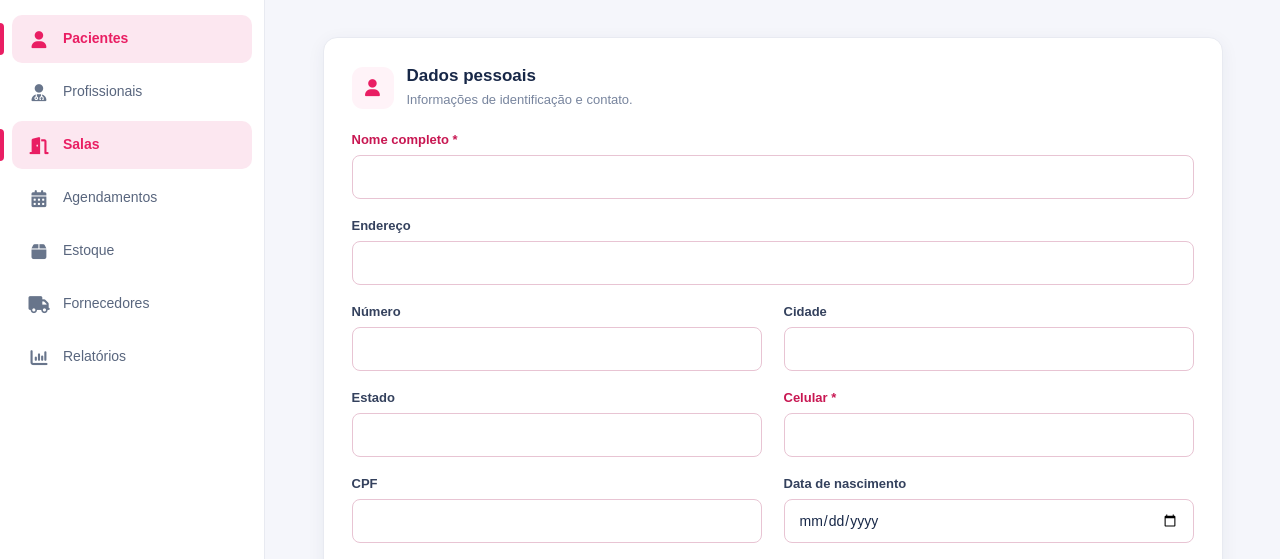
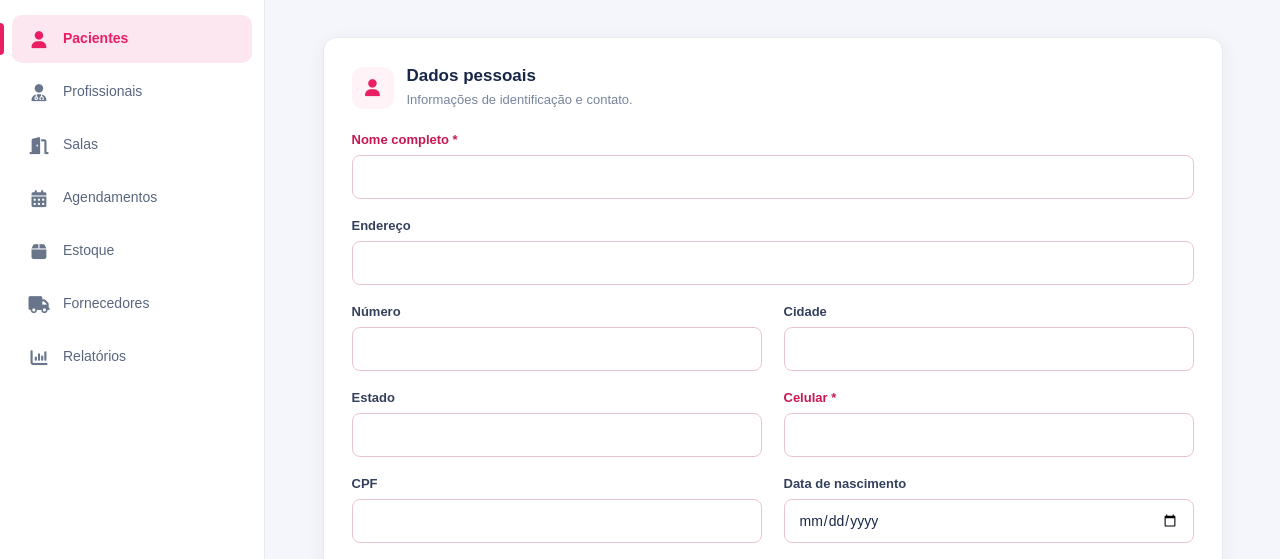
Before and after one commit to PI-ADS-2026/Projeto-ONG-LSCC, a plain HTML site: page pages/cadastro-paciente.html in a window 1280 px wide. Shown: the part 173-732 px from the top of the page. Drawn offline with Linux system fonts and the light colour scheme.

Commit message:
:ok_hand: tirei o link de salas ativado em pacientes

```diff
--- a/pages/cadastro-paciente.html
+++ b/pages/cadastro-paciente.html
@@ -31,7 +31,7 @@
                     <i class="fa-solid fa-user-doctor"></i><span>Profissionais</span>
                 </a>
 
-                <a href="../pages/sala.html" class="ativo">
+                <a href="../pages/sala.html">
                     <i class="fa-solid fa-door-open"></i>
                     <span>Salas</span>
                 </a>
```
Also changed, not shown: pages/paciente.html (+1 -1 lines).
